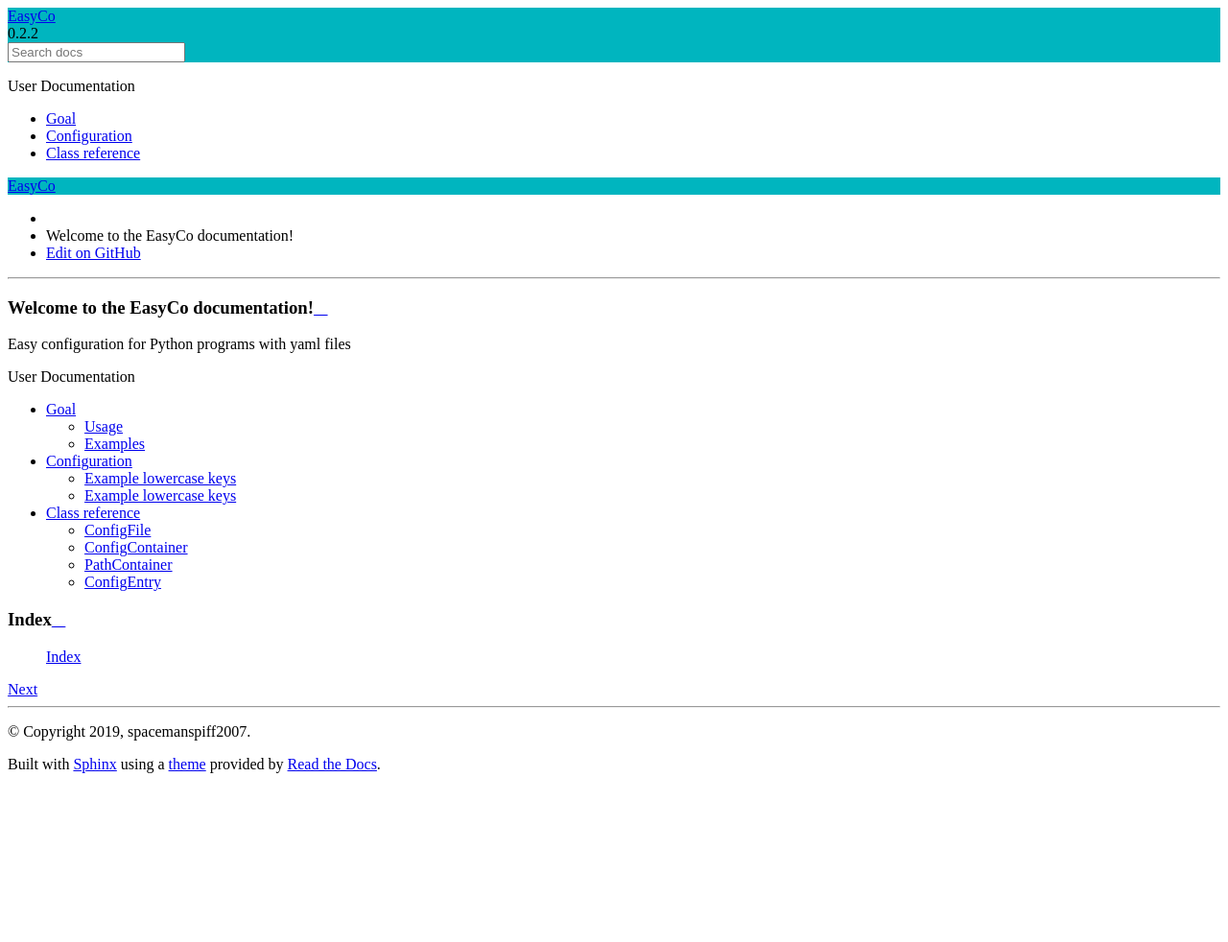
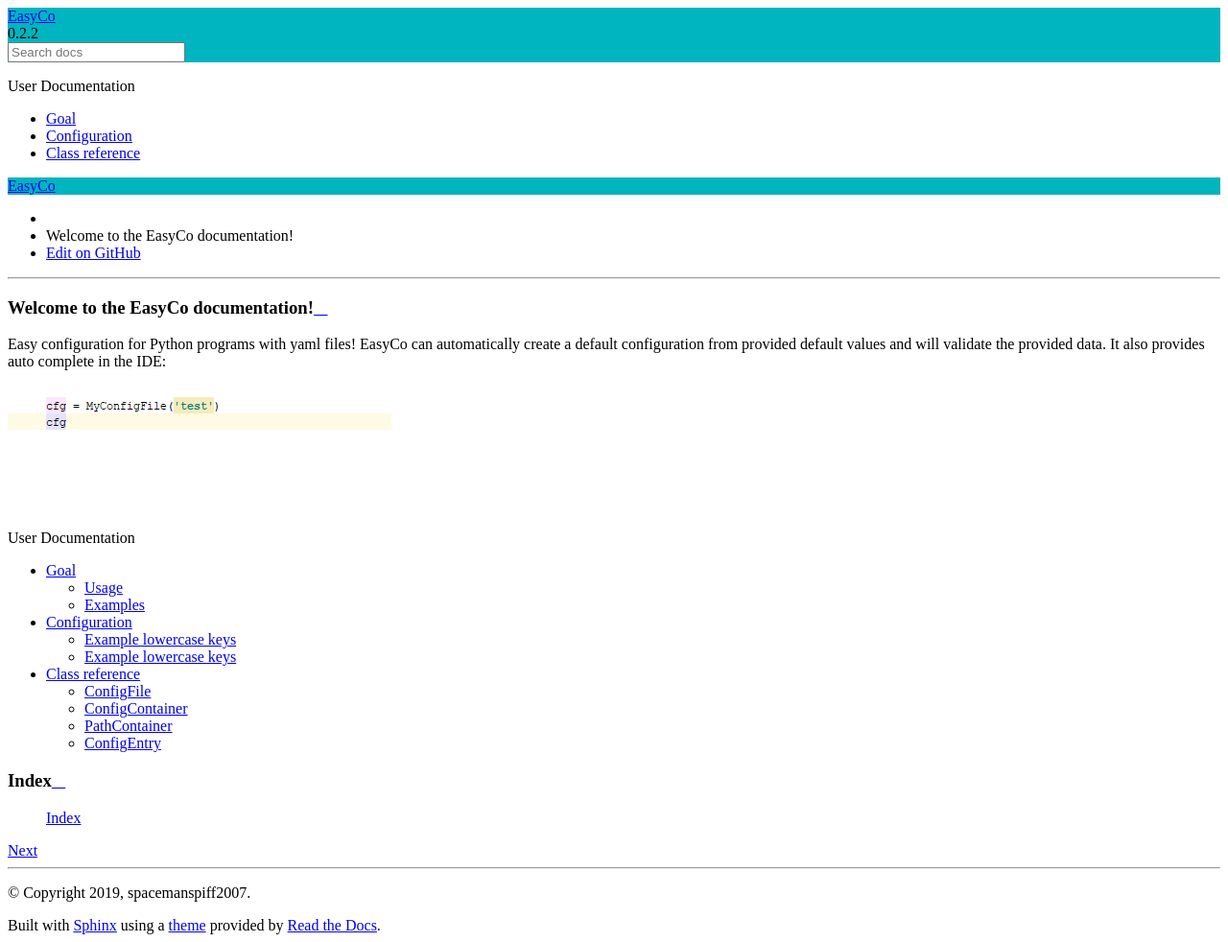
Before and after one commit to spacemanspiff2007/EasyCo, a Sphinx documentation site: the page built from docs/index.rst, in a window 1280 px wide. Shown: the whole page at 96% size. Built offline with Sphinx 7.4.7 and the Read the Docs theme 2.0.0, drawn with Linux system fonts in a browser that asks for light colours; before the commit the page ends 900 px from its top, so only the background shows below that.

Commit message:
Modified docs

```diff
--- a/docs/index.rst
+++ b/docs/index.rst
@@ -2,7 +2,12 @@
 
 Welcome to the EasyCo documentation!
 ====================================
-Easy configuration for Python programs with yaml files
+Easy configuration for Python programs with yaml files!
+EasyCo can automatically create a default configuration from provided default values and will validate the provided data.
+It also provides auto complete in the IDE:
+
+.. image:: /gifs/example.gif
+
 
 .. toctree::
    :maxdepth: 2
```
